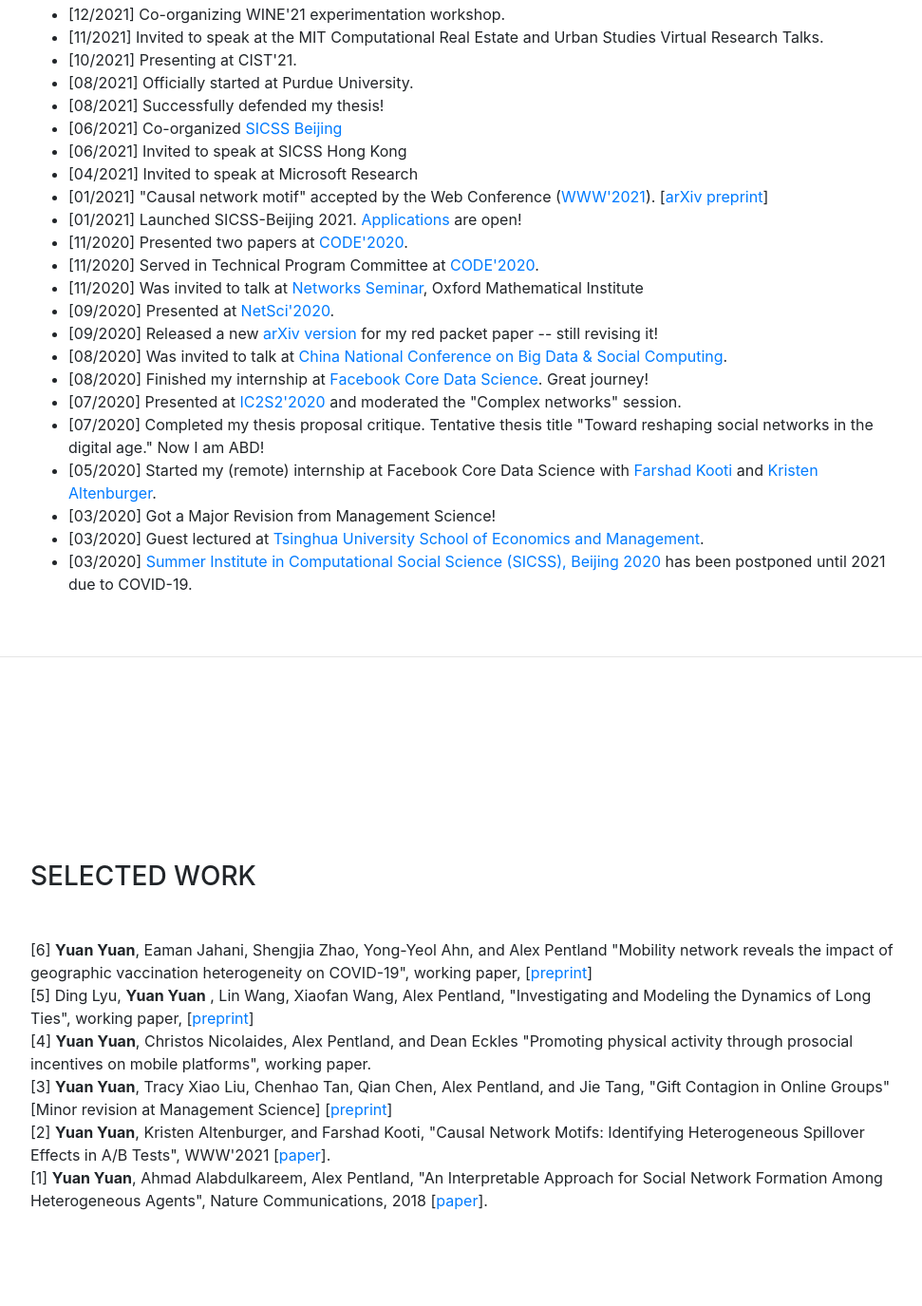
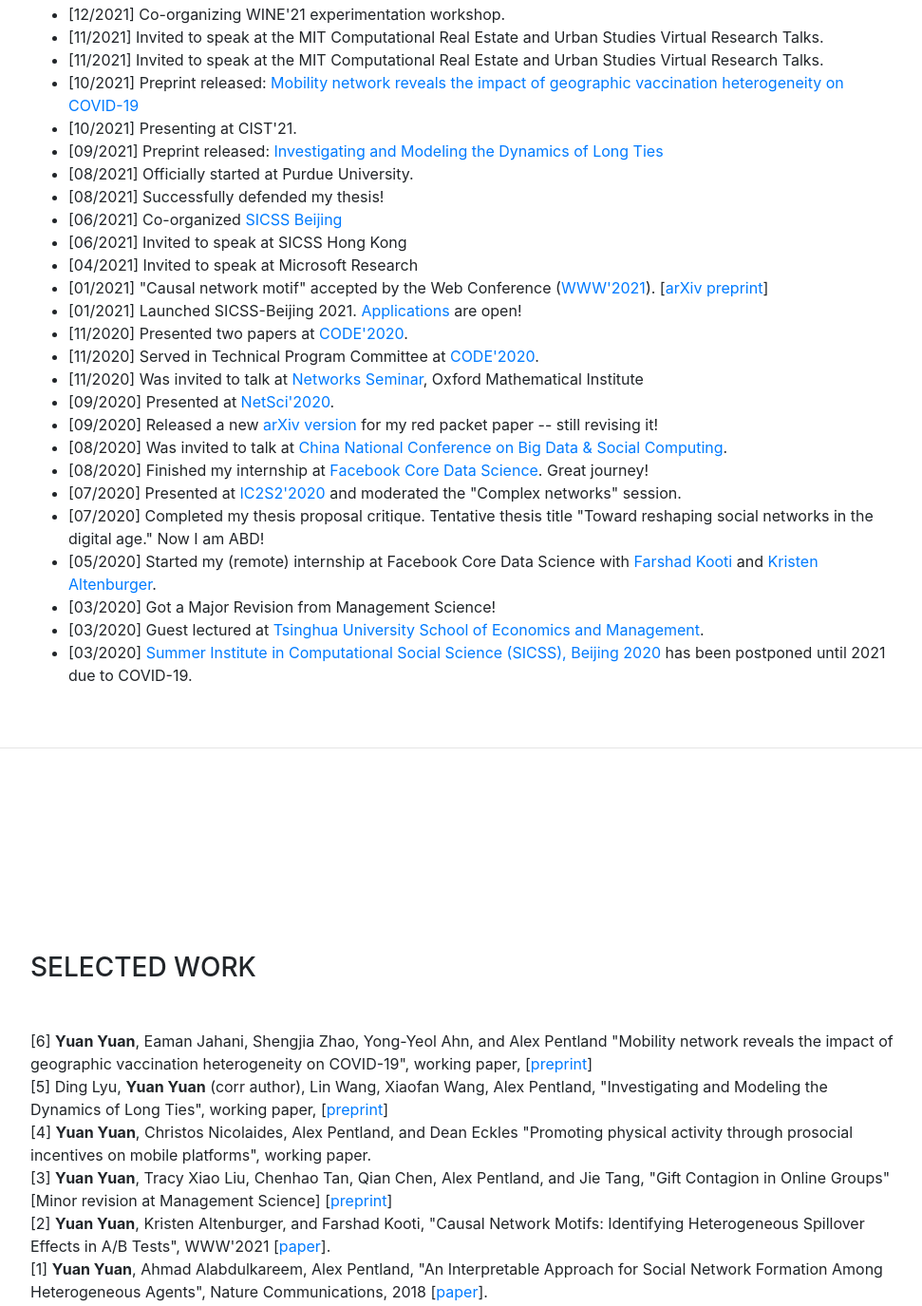
Before and after one commit to yuany94/yuany94.github.io, a website with bundled scripts: page index.html in a window 1280 px wide. Shown: the part 928-2303 px from the top of the page at 95% size, without its empty margins (288-1259 px from the left). Built offline with nearby package versions, Linux system fonts and the light colour scheme; a web font is replaced by a local one.

Commit message:
Update index.html

```diff
--- a/index.html
+++ b/index.html
@@ -110,7 +110,10 @@
             <ul>
 		    <li>[12/2021] Co-organizing WINE'21 experimentation workshop. </li>
 		    <li>[11/2021] Invited to speak at the MIT Computational Real Estate and Urban Studies Virtual Research Talks. </li>
+		    <li>[11/2021] Invited to speak at the MIT Computational Real Estate and Urban Studies Virtual Research Talks. </li>
+		    <li>[10/2021] Preprint released: <a href="https://www.medrxiv.org/content/10.1101/2021.10.26.21265488v1">Mobility network reveals the impact of geographic vaccination heterogeneity on COVID-19</a> </li>
             	    <li>[10/2021] Presenting at CIST'21. </li>
+		    <li>[09/2021] Preprint released: <a href="https://arxiv.org/abs/2109.10523">Investigating and Modeling the Dynamics of Long Ties</a></li>
 		    <li>[08/2021] Officially started at Purdue University. </li>
 		    <li>[08/2021] Successfully defended my thesis! </li>
 		    <li>[06/2021] Co-organized <a href="https://sicss.io/2021/beijing/">SICSS Beijing</a></li>
@@ -148,7 +151,7 @@
 
 	    [6] <b>Yuan Yuan</b>, Eaman Jahani, Shengjia Zhao, Yong-Yeol Ahn, and Alex Pentland "Mobility network reveals the impact of geographic vaccination heterogeneity on COVID-19", working paper, [<a href="https://www.medrxiv.org/content/10.1101/2021.10.26.21265488v1">preprint</a>]
 	    <br/>
-	    [5] Ding Lyu, <b>Yuan Yuan</b> , Lin Wang, Xiaofan Wang, Alex Pentland, "Investigating and Modeling the Dynamics of Long Ties", working paper, [<a href="https://arxiv.org/pdf/2109.10523.pdf">preprint</a>]
+	    [5] Ding Lyu, <b>Yuan Yuan</b> (corr author), Lin Wang, Xiaofan Wang, Alex Pentland, "Investigating and Modeling the Dynamics of Long Ties", working paper, [<a href="https://arxiv.org/pdf/2109.10523.pdf">preprint</a>]
 	    <br/>
             [4] <b>Yuan Yuan</b>, Christos Nicolaides, Alex Pentland, and Dean Eckles "Promoting physical activity through prosocial incentives on mobile platforms", working paper.
 		<br/>
```
